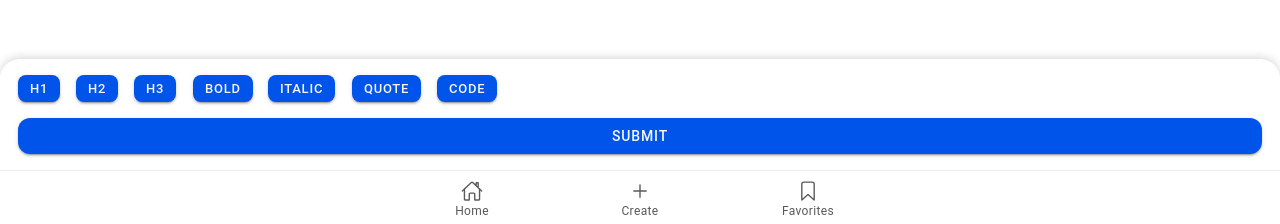
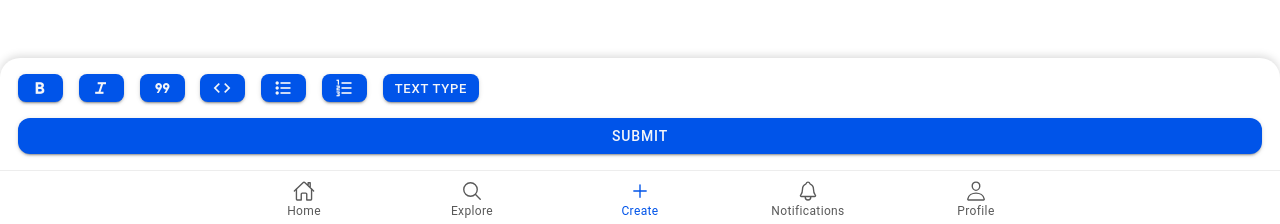
Before and after one commit to SendHelp001/Horde, a React (Vite) app: page /create in a window 1280 px wide. Shown: the part 573-797 px from the top of the page. Built offline with nearby package versions, Linux system fonts and the light colour scheme; no server answers.

Commit message:
Add Loader component and implement loading states in Home and PostDetail pages; update Create page with formatting options and action sheet

```diff
--- a/index.html
+++ b/index.html
@@ -17,6 +17,10 @@
     <link rel="manifest" href="/manifest.json" />
 
     <link rel="shortcut icon" type="image/png" href="/favicon.png" />
+    <link
+      href="https://fonts.googleapis.com/css2?family=Material+Symbols+Outlined"
+      rel="stylesheet"
+    />
 
     <!-- add to homescreen for ios -->
     <meta name="mobile-web-app-capable" content="yes" />
--- a/src/App.tsx
+++ b/src/App.tsx
@@ -11,29 +11,23 @@ import {
 } from "@ionic/react";
 import { IonReactRouter } from "@ionic/react-router";
 import {
+  homeOutline,
   addOutline,
   bookmarkOutline,
-  bookOutline,
-  ellipse,
-  home,
-  homeOutline,
-  square,
-  triangle,
+  personOutline,
+  notificationsOutline,
+  searchOutline,
 } from "ionicons/icons";
 import Home from "./pages/Home";
 import Create from "./pages/Create";
 import Favorites from "./pages/Favorites";
-import PostDetail from "./pages/PostDetail"; // Import the Post Detail page
+import PostDetail from "./pages/PostDetail";
 
-/* Core CSS required for Ionic components to work properly */
+/* Core & optional CSS */
 import "@ionic/react/css/core.css";
-
-/* Basic CSS for apps built with Ionic */
 import "@ionic/react/css/normalize.css";
 import "@ionic/react/css/structure.css";
 import "@ionic/react/css/typography.css";
-
-/* Optional CSS utils that can be commented out */
 import "@ionic/react/css/padding.css";
 import "@ionic/react/css/float-elements.css";
 import "@ionic/react/css/text-alignment.css";
@@ -41,15 +35,7 @@ import "@ionic/react/css/text-transformation.css";
 import "@ionic/react/css/flex-utils.css";
 import "@ionic/react/css/display.css";
 
-/**
- * Ionic Dark Mode
- * -----------------------------------------------------
- * For more info, please see:
- * https://ionicframework.com/docs/theming/dark-mode
- */
-
-/* import '@ionic/react/css/palettes/dark.always.css'; */
-/* import '@ionic/react/css/palettes/dark.class.css'; */
+/* Dark mode system preference */
 import "@ionic/react/css/palettes/dark.system.css";
 
 /* Theme variables */
@@ -62,34 +48,47 @@ const App: React.FC = () => (
     <IonReactRouter>
       <IonTabs>
         <IonRouterOutlet>
-          <Route exact path="/Home">
+          <Route exact path="/home">
             <Home />
           </Route>
-          <Route exact path="/Create">
+          <Route exact path="/create">
             <Create />
           </Route>
-          <Route path="/Favorites">
+          <Route exact path="/favorites">
             <Favorites />
           </Route>
           <Route path="/post/:postId">
             <PostDetail />
           </Route>
           <Route exact path="/">
-            <Redirect to="/Home" />
+            <Redirect to="/home" />
           </Route>
         </IonRouterOutlet>
+
         <IonTabBar slot="bottom">
-          <IonTabButton tab="Home" href="/Home">
-            <IonIcon aria-hidden="true" icon={homeOutline} />
+          <IonTabButton tab="home" href="/home">
+            <IonIcon icon={homeOutline} />
             <IonLabel>Home</IonLabel>
           </IonTabButton>
-          <IonTabButton tab="Create" href="/Create">
-            <IonIcon aria-hidden="true" icon={addOutline} />
+
+          <IonTabButton tab="explore" href="/favorites">
+            <IonIcon icon={searchOutline} />
+            <IonLabel>Explore</IonLabel>
+          </IonTabButton>
+
+          <IonTabButton tab="create" href="/create">
+            <IonIcon icon={addOutline} />
             <IonLabel>Create</IonLabel>
           </IonTabButton>
-          <IonTabButton tab="Favorites" href="/Favorites">
-            <IonIcon aria-hidden="true" icon={bookmarkOutline} />
-            <IonLabel>Favorites</IonLabel>
+
+          <IonTabButton tab="notifications" href="/favorites">
+            <IonIcon icon={notificationsOutline} />
+            <IonLabel>Notifications</IonLabel>
+          </IonTabButton>
+
+          <IonTabButton tab="profile" href="/favorites">
+            <IonIcon icon={personOutline} />
+            <IonLabel>Profile</IonLabel>
           </IonTabButton>
         </IonTabBar>
       </IonTabs>
--- /dev/null
+++ b/src/components/Loader.css
@@ -0,0 +1,30 @@
+/* Loader Styles */
+.loader {
+  width: 65px;
+  height: 30px;
+  position: fixed; /* Make it fixed on the screen */
+  top: 50%; /* Position vertically in the center */
+  left: 50%; /* Position horizontally in the center */
+  transform: translate(-50%, -50%); /* Offset it back by 50% of its own width and height */
+  z-index: 9999; /* Ensure the loader stays on top of other elements */
+}
+
+.loader:before {
+  content: "";
+  position: absolute;
+  border-radius: 50px;
+  box-shadow: 0 0 0 3px inset #fff;
+  animation: l3 0.75s infinite alternate;
+}
+
+@keyframes l3 {
+  0% {
+    inset: 0 35px 0 0;
+  }
+  50% {
+    inset: 0 0 0 0;
+  }
+  100% {
+    inset: 0 0 0 35px;
+  }
+}
--- /dev/null
+++ b/src/components/Loader.tsx
@@ -0,0 +1,8 @@
+import React from "react";
+import "./Loader.css";
+
+const Loader: React.FC = () => {
+  return <div className="loader">{/* The loader container is the one that animates */}</div>;
+};
+
+export default Loader;
--- a/src/pages/Create.tsx
+++ b/src/pages/Create.tsx
@@ -10,12 +10,13 @@ import {
   IonItem,
   IonLabel,
   IonAlert,
+  IonActionSheet,
   useIonViewDidEnter,
 } from "@ionic/react";
 import { useRef, useState } from "react";
 import { supabase } from "../utils/supabaseClient";
 import { transitionFade } from "../animations/transition";
-import Markdown from "marked-react";
+import Markdown from "marked-react"; // Import marked-react for rendering Markdown
 
 const Create: React.FC = () => {
   const [title, setTitle] = useState("");
@@ -24,6 +25,7 @@ const Create: React.FC = () => {
   const [alertMessage, setAlertMessage] = useState("");
 
   const contentRef = useRef<HTMLIonContentElement | null>(null);
+  const [showActionSheet, setShowActionSheet] = useState(false);
 
   useIonViewDidEnter(() => {
     if (contentRef.current) {
@@ -67,15 +69,6 @@ const Create: React.FC = () => {
 
     let formatted = selectedText;
     switch (type) {
-      case "H1":
-        formatted = `# ${selectedText}`;
-        break;
-      case "H2":
-        formatted = `## ${selectedText}`;
-        break;
-      case "H3":
-        formatted = `### ${selectedText}`;
-        break;
       case "Bold":
         formatted = `**${selectedText}**`;
         break;
@@ -87,6 +80,21 @@ const Create: React.FC = () => {
         break;
       case "Code":
         formatted = `\`\`\`\n${selectedText}\n\`\`\``;
+        break;
+      case "UL":
+        formatted = `* ${selectedText}\n`;
+        break;
+      case "OL":
+        formatted = `1. ${selectedText}\n`;
+        break;
+      case "H1":
+        formatted = `# ${selectedText}`;
+        break;
+      case "H2":
+        formatted = `## ${selectedText}`;
+        break;
+      case "H3":
+        formatted = `### ${selectedText}`;
         break;
     }
 
@@ -144,16 +152,16 @@ const Create: React.FC = () => {
             />
           </IonItem>
 
-          {/* Live Markdown Preview with Theming */}
+          {/* Live Markdown Preview */}
           <div className="ion-padding" style={{ marginTop: "20px" }}>
             <h2>Preview:</h2>
             <div
               className="markdown-preview"
               style={{
                 padding: "10px",
-                background: "var(--ion-item-background, #f7f7f7)", // Use background that matches theme
+                background: "var(--ion-item-background, #f7f7f7)",
                 borderRadius: "10px",
-                color: "var(--ion-text-color, #333)", // Text color that matches theme
+                color: "var(--ion-text-color, #333)",
               }}
             >
               <Markdown>{content}</Markdown>
@@ -161,14 +169,14 @@ const Create: React.FC = () => {
           </div>
         </div>
 
-        {/* Fixed Toolbar and Submit Button Container */}
+        {/* Fixed Toolbar with Formatting Buttons */}
         <div
           style={{
             position: "fixed",
             bottom: 0,
             left: 0,
             right: 0,
-            background: "var(--ion-item-background, #fff)", // Theme-aware background color
+            background: "var(--ion-item-background, #fff)",
             boxShadow: "0 -2px 8px rgba(0,0,0,0.15)",
             padding: "12px 16px",
             zIndex: 100,
@@ -184,25 +192,74 @@ const Create: React.FC = () => {
               display: "flex",
               gap: "12px",
               marginBottom: "12px",
+              scrollbarWidth: "none",
+              msOverflowStyle: "none",
             }}
           >
-            {["H1", "H2", "H3", "Bold", "Italic", "Quote", "Code"].map((type) => (
+            {[
+              { type: "Bold", icon: "format_bold" },
+              { type: "Italic", icon: "format_italic" },
+              { type: "Quote", icon: "format_quote" },
+              { type: "Code", icon: "code" },
+              { type: "UL", icon: "format_list_bulleted" },
+              { type: "OL", icon: "format_list_numbered" },
+            ].map(({ type, icon }) => (
               <IonButton
                 size="small"
                 fill="solid"
                 onClick={() => applyFormatting(type)}
                 key={type}
                 style={{
-                  "--background": "var(--ion-color-primary, #3880ff)", // Primary color
-                  "--color": "var(--ion-color-light, #ffffff)", // Text color for the button
+                  "--background": "var(--ion-color-primary, #3880ff)",
+                  "--color": "var(--ion-color-light, #ffffff)",
                   "--border-radius": "8px",
                   "--padding-start": "12px",
                   "--padding-end": "12px",
                 }}
               >
-                {type}
+                <span className="material-symbol">{icon}</span>
               </IonButton>
             ))}
+
+            <IonButton
+              id="open-action-sheet"
+              size="small"
+              style={{
+                "--background": "var(--ion-color-primary, #3880ff)",
+                "--color": "var(--ion-color-light, #ffffff)",
+                "--border-radius": "8px",
+              }}
+            >
+              Text Type
+            </IonButton>
+
+            {/* Action Sheet for Text Type Selection */}
+            <IonActionSheet
+              trigger="open-action-sheet"
+              header="Select Text Type"
+              buttons={[
+                {
+                  text: "Heading 1",
+                  handler: () => applyFormatting("H1"),
+                },
+                {
+                  text: "Heading 2",
+                  handler: () => applyFormatting("H2"),
+                },
+                {
+                  text: "Heading 3",
+                  handler: () => applyFormatting("H3"),
+                },
+                {
+                  text: "Body",
+                  handler: () => applyFormatting("Body"),
+                },
+                {
+                  text: "Cancel",
+                  role: "cancel",
+                },
+              ]}
+            ></IonActionSheet>
           </div>
 
           {/* Submit Button */}
@@ -210,8 +267,8 @@ const Create: React.FC = () => {
             expand="block"
             onClick={handleSubmit}
             style={{
-              "--background": "var(--ion-color-primary, #3880ff)", // Primary color
-              "--color": "var(--ion-color-light, #ffffff)", // Text color
+              "--background": "var(--ion-color-primary, #3880ff)",
+              "--color": "var(--ion-color-light, #ffffff)",
               "--border-radius": "12px",
               "--padding-start": "16px",
               "--padding-end": "16px",
--- a/src/theme/variables.css
+++ b/src/theme/variables.css
@@ -1,2 +1,19 @@
 /* For information on how to create your own theme, please see:
 http://ionicframework.com/docs/theming/ */
+ion-toolbar {
+  --background: var(--ion-background-color);
+  --border-width: 0;
+  --box-shadow: none;
+  --border-color: var(--ion-background-color);
+}
+
+ion-header,
+ion-footer {
+  background: var(--ion-background-color);
+}
+
+.material-symbol {
+  font-family: "Material Symbols Outlined";
+  font-variation-settings: "FILL" 0, "wght" 400, "GRAD" 0, "opsz" 24;
+  font-size: 20px;
+}
```
Also changed, not shown: src/pages/Home.tsx (+18 -2 lines), src/pages/PostDetail.tsx (+53 -18 lines), public/favicon.png, public/favicon_default.png (added).
